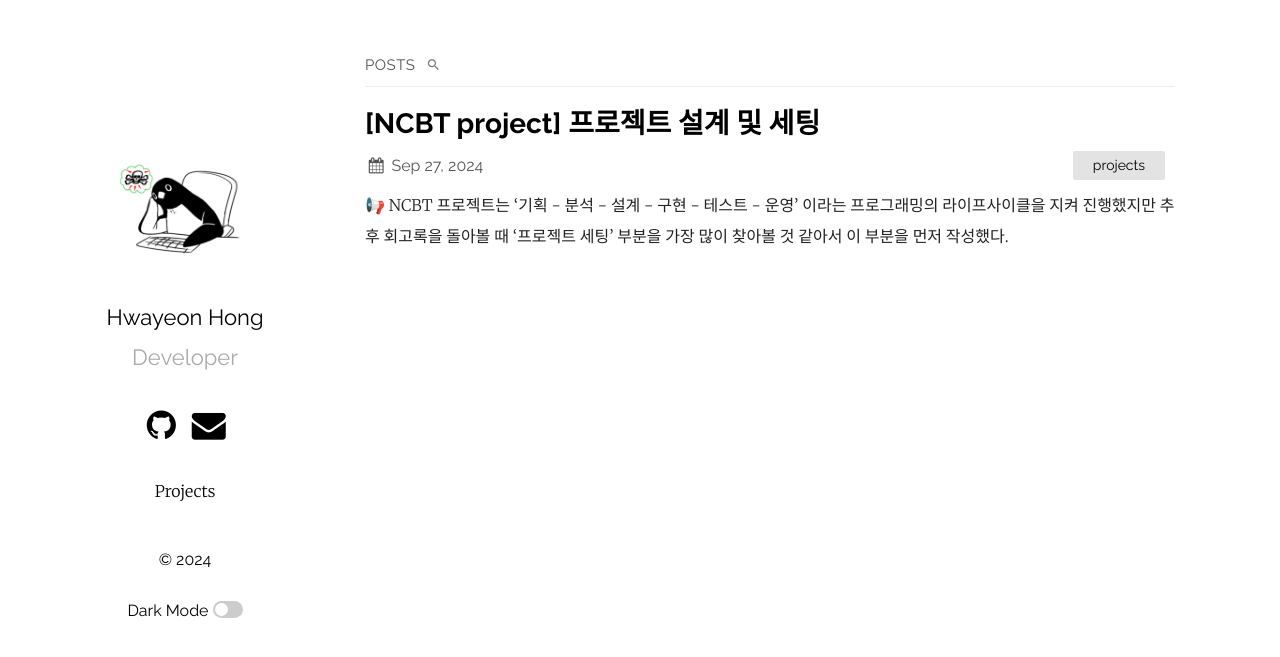
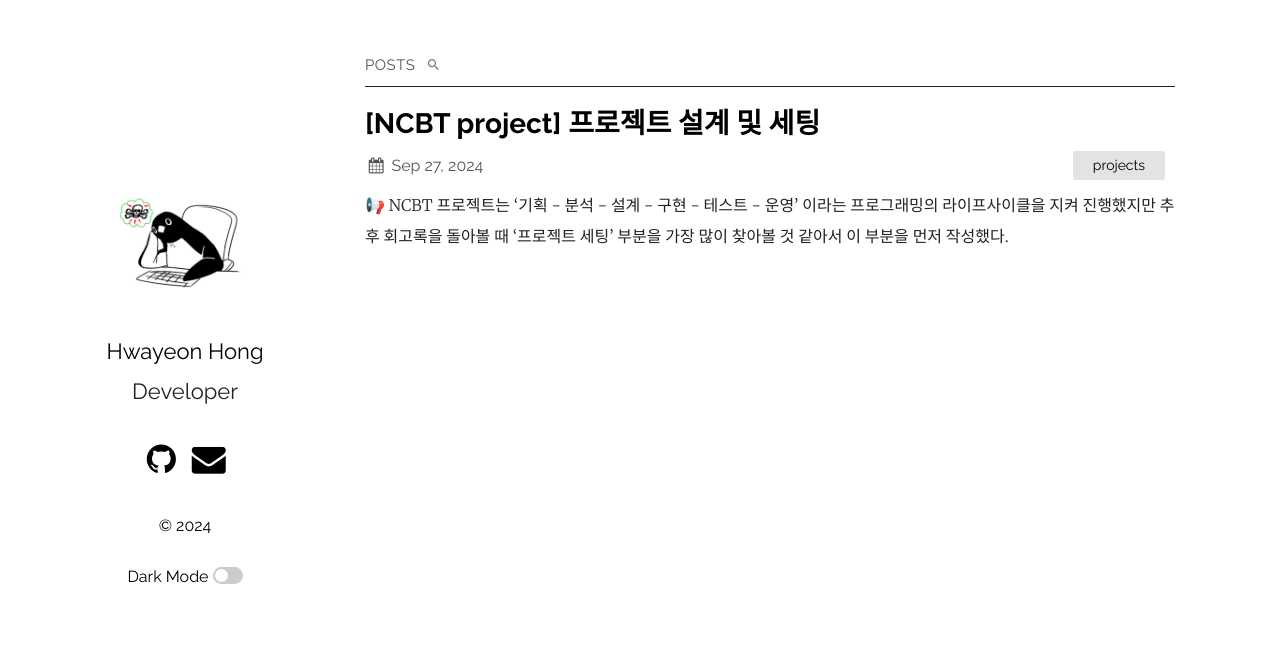
Before and after one commit to ghkdusghd/ghkdusghd.github.io, a Jekyll site: the page built from index.md, in a window 1280 px wide. Shown: the top 657 px of the page. Built offline with Jekyll 4.4.1, drawn with Linux system fonts in a browser that asks for light colours.

Commit message:
DELETE : 네비게이션 기능 삭제

```diff
--- a/_config.yml
+++ b/_config.yml
@@ -19,9 +19,9 @@ plainwhite:
   dark_mode: true # set to true to add dark mode toggle
   portfolio_image: "assets/profile_image.png" # the path from the base directory of the site to the image to display (no / at the start)
   html_lang: "kr" # set the lang attribute of the <html> tag for the pages. See here for a list of codes: https://www.w3schools.com/tags/ref_country_codes.asp
-  navigation:
-    - title: Projects
-      url: "/projects/"
+  # navigation:
+  #   - title: Projects
+  #     url: "/projects/"
   condensed_mobile:
     #- home
     - page
--- a/_sass/plain.scss
+++ b/_sass/plain.scss
@@ -105,7 +105,7 @@ main {
       text-align: center;
       font-size: 22px;
       margin-top: 0px;
-      color: #aaa;
+      color: #222222;
       white-space: pre-wrap;
       line-height: normal;
     }
@@ -139,7 +139,7 @@ main {
   flex-wrap: wrap;
   justify-content: center;
   a {
-    margin-bottom: .5em;
+    margin-bottom: 0.5em;
   }
   li {
     i {
@@ -164,11 +164,11 @@ main {
 
     a {
       display: block;
-      font-family: 'Merriweather';
+      font-family: "Merriweather";
       text-align: center;
       padding: 1rem 0;
       text-decoration: none;
-      border-bottom: 1px solid #ececec;
+      border-bottom: 1px solid #222222;
 
       @media screen and (max-width: $mobileW) {
         padding: 2rem 0;
@@ -178,7 +178,7 @@ main {
 }
 
 .post-wrapper {
-  border-bottom: 1px solid #ececec;
+  border-bottom: 1px solid #222222;
   margin-bottom: 1rem;
   padding-bottom: 1rem;
 }
@@ -271,7 +271,7 @@ main {
   margin: 0 0 0.67em 0;
   display: flex;
   align-items: baseline;
-  border-bottom: 1px solid #eee;
+  border-bottom: 1px solid #222222;
 }
 
 #posts-label {
@@ -286,7 +286,8 @@ main {
   transition: width 0.1s;
 }
 table {
-  th, td {
+  th,
+  td {
     padding: 8px 13px;
     border: 1px solid #dfe2e5;
   }
@@ -328,7 +329,7 @@ footer {
     flex-direction: column;
     align-items: center;
     margin: 0 40px;
-    @media screen and (max-width: $smallMobileW){
+    @media screen and (max-width: $smallMobileW) {
       margin: 0 20px;
     }
     border-top: 1px solid #eee;
```
Also changed, not shown: _posts/Projects/index.md (deleted, +0 -14 lines).
